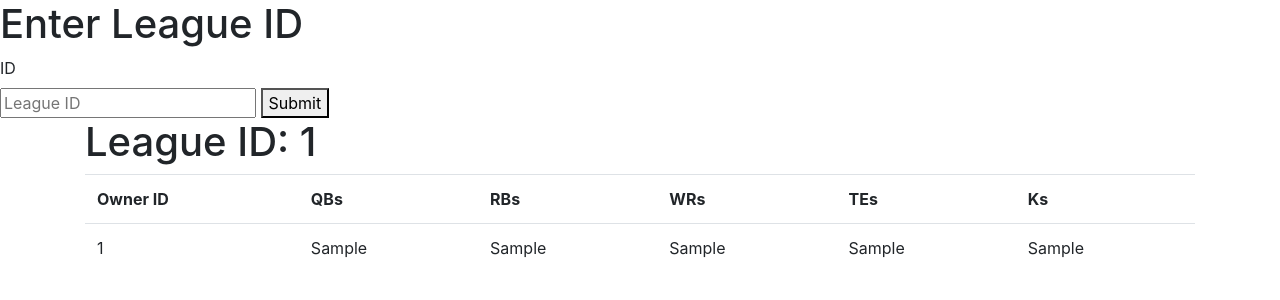
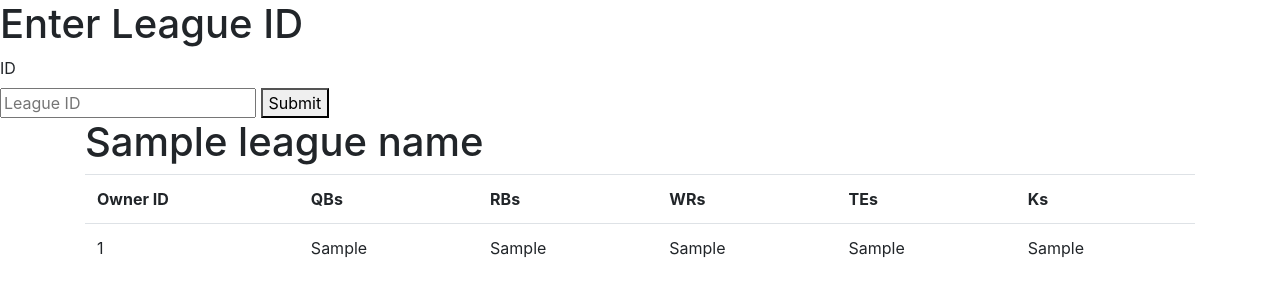
Before and after one commit to cdeimer/SleeperProject, a Flask app: template templates/home_page.html in a window 1280 px wide. Shown: the top 300 px of the page. Run offline with Flask 2, Linux system fonts and the light colour scheme; the template is opened without the code that fills it: most values are stand-ins (such as "Sample title", 1, 10 or a date in 2020); some libraries are stand-ins or nearby versions.

Commit message:
add usernames and league name

```diff
--- a/app.py
+++ b/app.py
@@ -9,25 +9,27 @@ def home():
     if request.method == 'POST':
         # do something
         league_id = request.form['id']
+        league_name = get_league_info(league_id)['name']
         rosters = get_rosters(league_id)
-        return render_template('home_page.html', id=league_id, rosters=rosters)
+        return render_template('home_page.html', id=league_id, rosters=rosters, league_name=league_name)
     return render_template('home_page.html')
 
 
 # get all rosters from a league given a league id using the sleeper API
 def get_rosters(league_id):
     rosters = []
-    # get all rosters from a league
     url = "https://api.sleeper.app/v1/league/" + league_id + "/rosters"
     response = requests.get(url)
     data = response.json()
     # load json data from sleeper_players.json into an object
     players = json.load(open('sleeper_players.json'))
+    users = get_users(league_id)
+    print(users)
 
     if data is not None:
         for roster in data:
             r = {}
-            r['owner_id'] = roster['owner_id']
+            r['owner_id'] = users[roster['owner_id']]['display_name'] if roster['owner_id'] in users else roster['owner_id']
             r['qbs'] = [players[p]['full_name'] for p in roster['players'] if players[p]['position'] == 'QB']
             r['rbs'] = [players[p]['full_name'] for p in roster['players'] if players[p]['position'] == 'RB']
             r['wrs'] = [players[p]['full_name'] for p in roster['players'] if players[p]['position'] == 'WR']
@@ -38,3 +40,30 @@ def get_rosters(league_id):
             r['reserve'] = roster['reserve']
             rosters.append(r)
     return rosters
+
+# get all users from a league given a league id
+def get_users(league_id):
+    users = {}
+    url = "https://api.sleeper.app/v1/league/" + league_id + "/users"
+    response = requests.get(url)
+    data = response.json()
+    if data is not None:
+        for user in data:
+            u = {}
+            u['display_name'] = user['display_name']
+            # not all users have a team name
+            if "team_name" in user['metadata']:
+                u['team_name'] = user['metadata']['team_name']
+            else:
+                u['team_name'] = 'Team ' + user['display_name']
+
+            users[user['user_id']] = u
+
+    return users
+
+# get league info given a league id
+def get_league_info(league_id):
+    url = "https://api.sleeper.app/v1/league/" + league_id
+    response = requests.get(url)
+    data = response.json()
+    return data
--- a/templates/home_page.html
+++ b/templates/home_page.html
@@ -26,9 +26,9 @@
     <div class="container">
 
         <!-- div for a heading that displays the given ID -->
-        {% if id %}
+        {% if league_name %}
         <div>
-            <h1>League ID: {{ id }}</h1>
+            <h1>{{ league_name }}</h1>
         </div>
         {% endif %}
 
```
